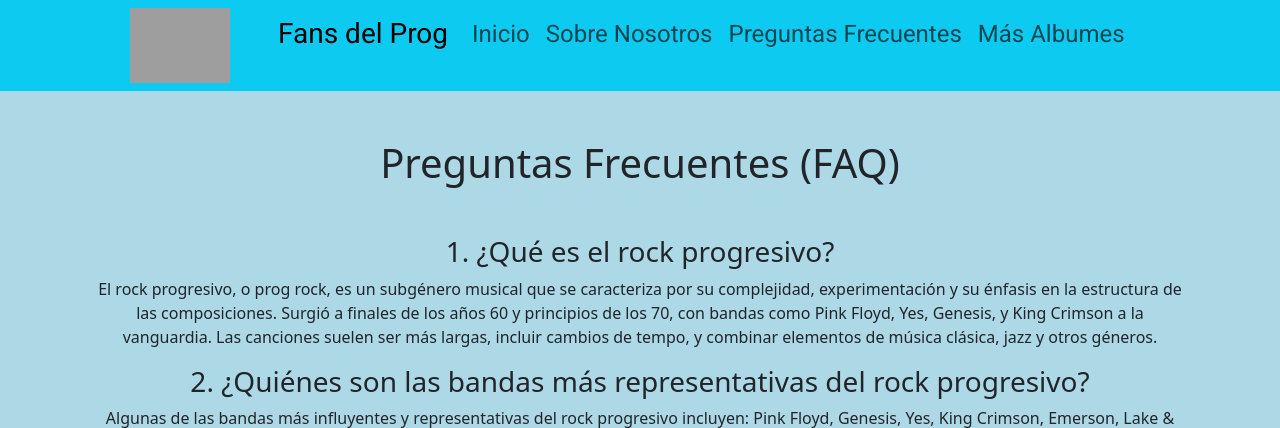
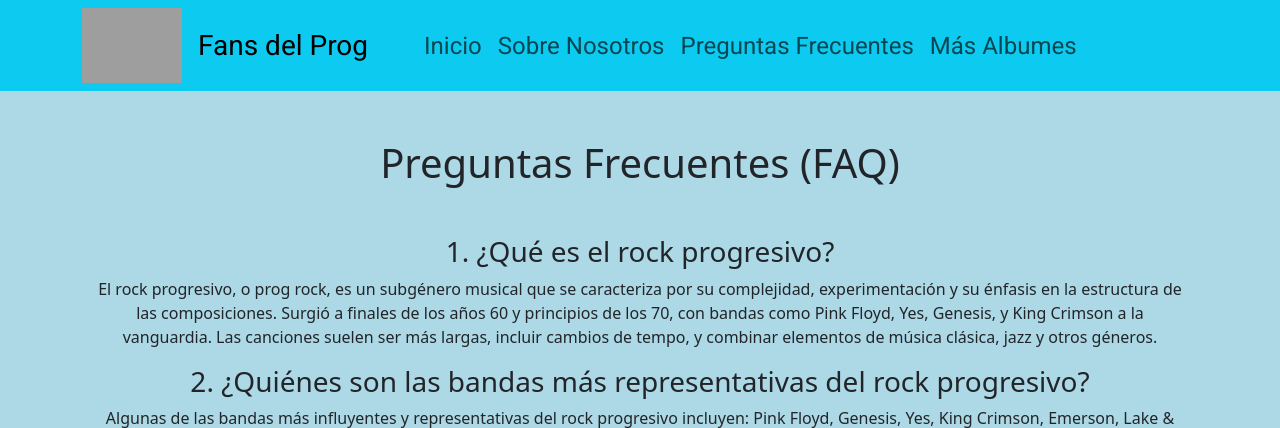
Before and after one commit to FrappuccinoIc/miweb, a Django app: page /faq/ in a window 1280 px wide. Shown: the part 120-548 px from the top of the page. Run offline with Django 5.2, Linux system fonts and the light colour scheme; grey boxes are pictures that could not be loaded.

Commit message:
Navbar ajustado

```diff
--- a/core/static/myfirst.css
+++ b/core/static/myfirst.css
@@ -1,6 +1,7 @@
 body {
   background-color: lightblue;
 }
+
 
 .roboto {
     font-family: "Roboto", sans-serif;
--- a/core/templates/core/base.html
+++ b/core/templates/core/base.html
@@ -20,9 +20,9 @@
         <div class="container">
             <div class="row">
                 <div class="navbar-collapse" id="navbarCollapse">
-                    <ul class="navbar-nav me-auto mb-1 mb-md-0">
-                        <li class="nav-item fs-4 roboto"><img class="logo mx-5" src="https://textes-blog-rock-n-roll.fr/wp-content/uploads/2021/11/png-transparent-fragile-the-yes-album-progressive-rock-close-to-the-edge-fragile-album-globe-world-removebg-preview.png" alt="logo"></li>
-                        <li class="nav-item fs-4 roboto"><p class="navbar-brand fs-3 roboto">Fans del Prog</p></li>
+                    <ul class="navbar-nav me-auto mb-1 mb-md-0 align-items-center">
+                        <li class="nav-item fs-4 roboto"><img class="logo me-3" src="https://textes-blog-rock-n-roll.fr/wp-content/uploads/2021/11/png-transparent-fragile-the-yes-album-progressive-rock-close-to-the-edge-fragile-album-globe-world-removebg-preview.png" alt="logo"></li>
+                        <li class="nav-item fs-4 roboto"><p class="navbar-brand me-5 my-0 fs-3 roboto">Fans del Prog</p></li>
                         <li class="nav-item fs-4 roboto"><a class="nav-link" href="/">Inicio</a></li>
                         <li class="nav-item fs-4 roboto"><a class="nav-link" href="/redes_sociales">Sobre Nosotros</a></li>
                         <li class="nav-item fs-4 roboto"><a class="nav-link" href="/faq">Preguntas Frecuentes</a></li>
```
